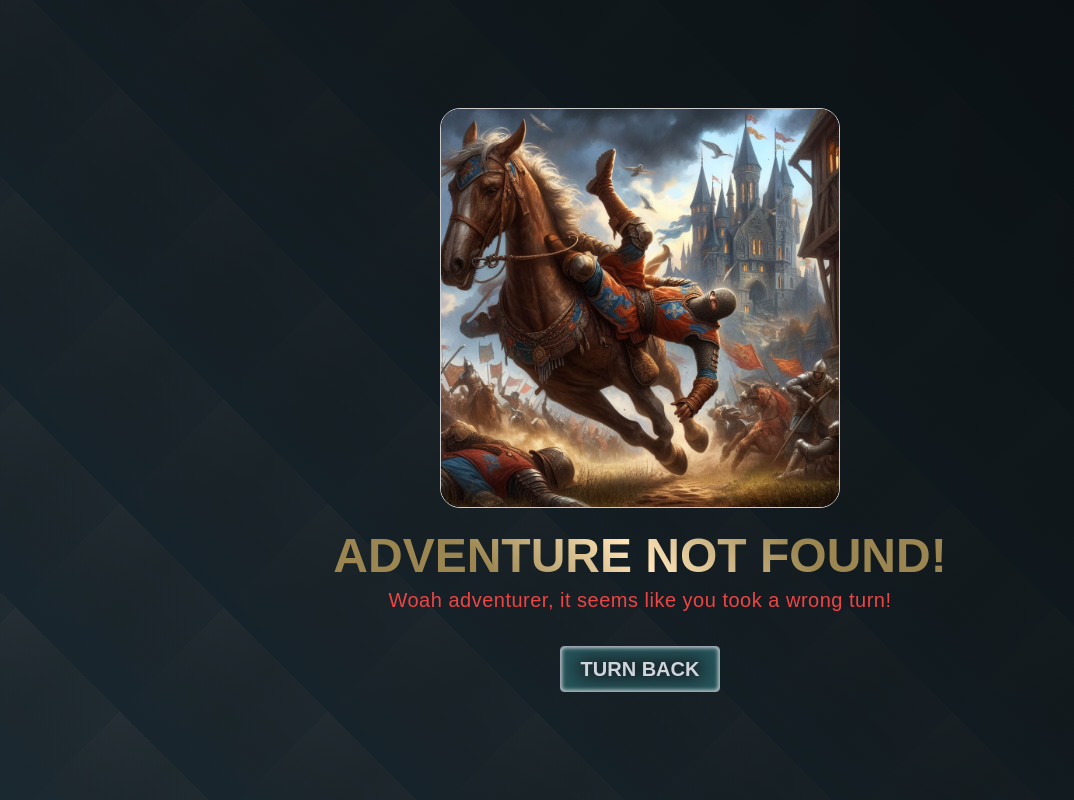
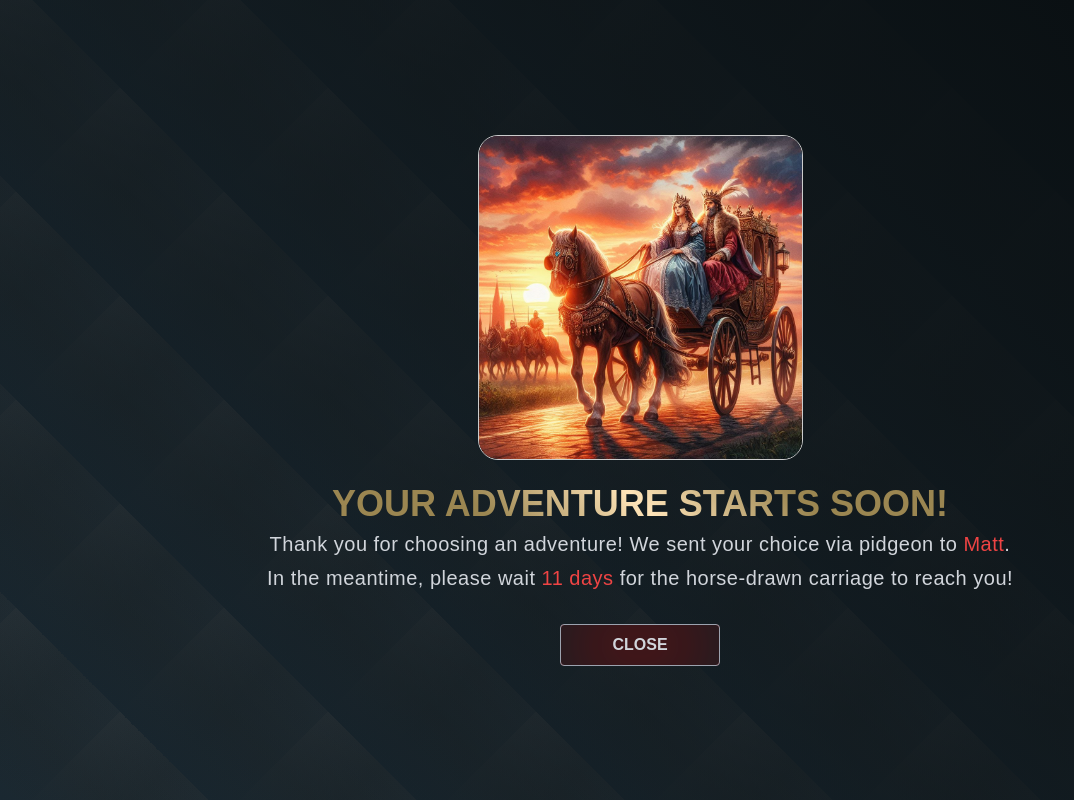
Before and after one commit to mattcarlotta/choose-your-adventure, a Next.js app: page /adventure-begins in a window 1280 px wide. Before the commit this address had no page. Shown: the whole page, without its empty margins (0-1074 px from the left). Built offline with nearby package versions, Linux system fonts and the light colour scheme; a web font is replaced by a local one.

Commit message:
feat: implement a dummy confirm adventure button

```diff
--- a/src/pages/404.tsx
+++ b/src/pages/404.tsx
@@ -13,7 +13,7 @@ export default function PageNotFound() {
                 <section className="text-center flex flex-col justify-center items-center space-y-1.5">
                     <Image priority src="/notfound.avif" alt="Page not found" height={400} width={400} style={{ borderRadius: "20px", margin: "0 auto", border: "1px solid #ccc" }} />
                     <header className="!mt-6">
-                        <h1 className="title text-5xl font-bold">ADVENTURE NOT FOUND!</h1>
+                        <h1 className="title text-5xl font-bold uppercase">Adventure Not Found!</h1>
                     </header>
                     <h2 className="text-xl text-red-500 tracking-wide">
                         Woah adventurer, it seems like you took a wrong turn!
--- /dev/null
+++ b/src/pages/adventure-begins.tsx
@@ -0,0 +1,35 @@
+import relativeTimeFromNow from "../utils/date";
+import Head from "next/head";
+import Image from "next/image";
+import Link from "next/link";
+
+
+export default function AdventureBegins() {
+    return (
+        <>
+            <Head>
+                <title>Kady, Thank You Choosing An Adventure!</title>
+            </Head>
+            <div className="flex min-h-screen flex-col items-center justify-center p-24">
+                <section className="text-center flex flex-col justify-center items-center space-y-1.5">
+                    <Image priority src="/adventure-begins.avif" alt="Adventure begins" height={325} width={325} style={{ borderRadius: "20px", margin: "0 auto", border: "1px solid #ccc" }} />
+                    <header className="!mt-6">
+                        <h1 className="title text-4xl font-bold uppercase">Your Adventure Starts Soon!</h1>
+                    </header>
+                    <h2 className="text-xl text-gray-300 tracking-wide">
+                        Thank you for choosing an adventure! We sent your choice via pidgeon to <span className="text-red-500">Matt</span>.
+                    </h2>
+                    <h3 className="text-xl text-gray-300 tracking-wide">
+                        In the meantime, please wait <span className="text-red-500">{relativeTimeFromNow(new Date("2024-3-30")).replace(/in /, "")}</span> for the horse-drawn carriage to reach you!
+                    </h3>
+                    <Link
+                        className="unavailable font-bold w-40 !mt-8 z-10 border border-gray-400 text-md text-gray-300 px-3 py-2 cursor-pointer rounded uppercase hover:border-white hover:text-white"
+                        href="/"
+                    >
+                        Close
+                    </Link>
+                </section>
+            </div>
+        </>
+    );
+}
--- a/src/pages/choose-adventure.tsx
+++ b/src/pages/choose-adventure.tsx
@@ -14,7 +14,7 @@ export default function ChooseAdventure() {
                 <div className="w-full max-w-screen-xl flex flex-col space-y-16 min-h-screen">
                     <section className="flex flex-col space-y-0.5">
                         <header>
-                            <h1 className="title text-5xl font-bold">CHOOSE YOUR ADVENTURE!</h1>
+                            <h1 className="title text-5xl font-bold uppercase">Choose Your Adventure!</h1>
                         </header>
                         <p className="text-sm text-gray-300 tracking-wide">
                             These <span className="text-lg text-orange-500">second date adventures</span> are available to <span className="text-red-500 text-lg">Katie with a D</span>, please <span className="text-green-500 text-lg">SELECT</span> one to continue!
--- a/src/pages/confirm-adventure/[id].tsx
+++ b/src/pages/confirm-adventure/[id].tsx
@@ -15,7 +15,7 @@ export default function ConfirmAdventure({ adventure }: InferGetStaticPropsType<
                 <div className="w-full max-w-screen-xl flex flex-col space-y-16 min-h-screen">
                     <section className="flex flex-col space-y-0.5">
                         <header>
-                            <h1 className="title text-4xl font-bold">CONFIRM YOUR ADVENTURE!</h1>
+                            <h1 className="title text-4xl font-bold uppercase">Confirm Your Adventure!</h1>
                         </header>
                         <p className="text-sm text-gray-300 tracking-wide">
                             There&apos;s still time to turn back, but once you click <span className="text-green-500 text-lg">SELECT</span> that&apos;s it!
@@ -29,7 +29,7 @@ export default function ConfirmAdventure({ adventure }: InferGetStaticPropsType<
                     </section>
                     <section className="flex flex-col justify-center items-center">
                         <div className="w-full max-w-md">
-                            <Adventure {...adventure} priority />
+                            <Adventure {...adventure} showForm priority />
                         </div>
                     </section>
                 </div>
--- a/src/pages/index.tsx
+++ b/src/pages/index.tsx
@@ -13,7 +13,7 @@ export default function Home() {
                 <section className="text-center flex flex-col justify-center items-center space-y-1.5">
                     <Image priority src="/choose-adventure.avif" alt="Choose an adventure" height={325} width={325} style={{ borderRadius: "20px", margin: "0 auto", border: "1px solid #ccc" }} />
                     <header className="!mt-6">
-                        <h1 className="title text-5xl font-bold">CHOOSE YOUR ADVENTURE!</h1>
+                        <h1 className="title text-5xl font-bold uppercase">Choose Your Adventure!</h1>
                     </header>
                     <h2 className="text-xl text-gray-300 tracking-wide">
                         Hi, <span className="text-red-500">Kady</span>, I wanted your input so I made this for <span className="text-yellow-400">you</span>. I hope you like it!
--- /dev/null
+++ b/src/utils/date.ts
@@ -0,0 +1,46 @@
+const units = [
+    { unit: "year", sec: 3.154e+7 },
+    { unit: "month", sec: 2.628e+6 },
+    { unit: "day", sec: 86400 },
+    { unit: "hour", sec: 3600 },
+    { unit: "minute", sec: 60 },
+    { unit: "second", sec: 1 }
+] as const;
+
+const rtf = new Intl.RelativeTimeFormat("en", { numeric: "auto", style: "short" });
+
+export function relativeTimeFromElapsed(elapsed: number) {
+    for (const { unit, sec } of units) {
+        const tis = elapsed / 1000;
+        if (Math.abs(tis) >= sec || unit === "second") {
+            return rtf.format(Math.round(tis / sec), unit);
+        }
+    }
+    return "";
+}
+
+export function relativeTimeFromDate(currentTime: number, date?: string) {
+    if (!date) return "";
+    const d = new Date(date);
+    const elapsed = d.getTime() - currentTime;
+    return relativeTimeFromElapsed(elapsed);
+}
+
+export function humanReadableDate(date = "") {
+    return new Intl.DateTimeFormat("en-US", {
+        year: "numeric",
+        month: "long",
+        day: "numeric",
+        hour: "numeric",
+        minute: "numeric",
+        second: "numeric",
+        hour12: true,
+    }).format(new Date(date));
+}
+
+export default function relativeTimeFromNow(date?: string | Date) {
+    if (!date) return "";
+    const d = new Date(date);
+    const elapsed = d.getTime() - new Date().getTime();
+    return relativeTimeFromElapsed(elapsed);
+}
```
Also changed, not shown: src/components/Adventure.tsx (+78 -23 lines), public/adventure-begins.avif (added).
